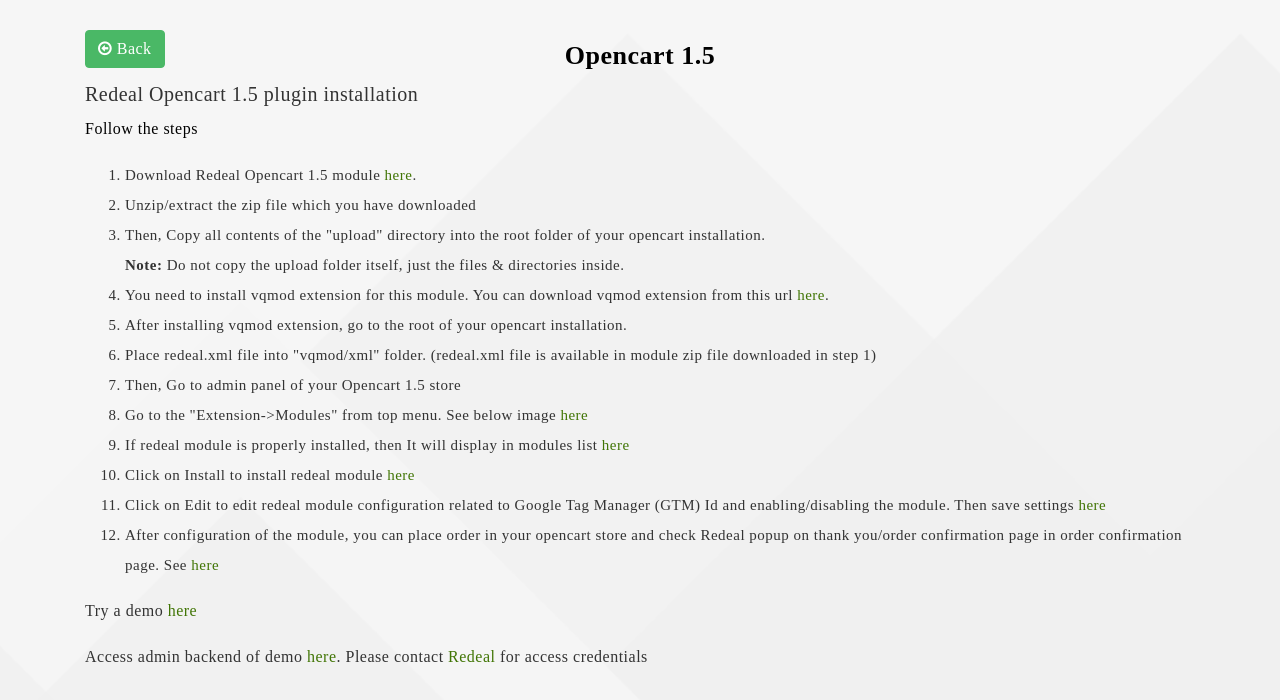
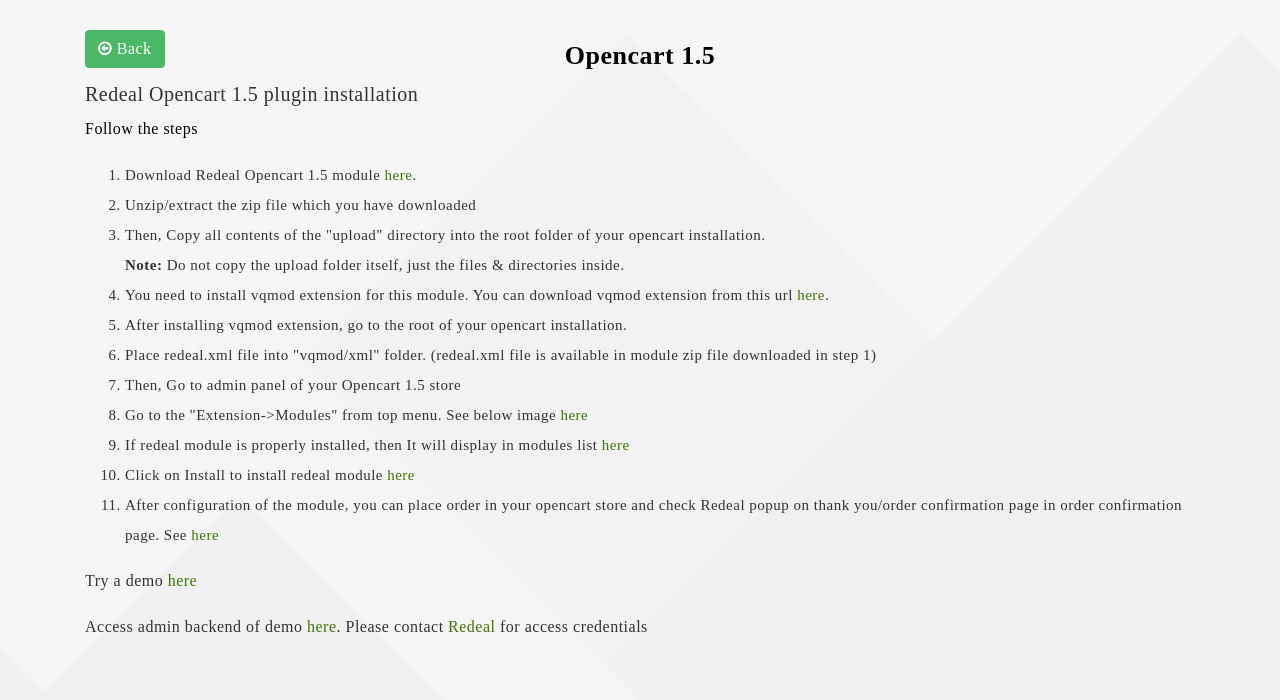
Before and after one commit to Redealdev/RedealInstallation, a plain HTML site: page opencart1.5-detail.html in a window 1280 px wide. Drawn offline with nearby package versions, Linux system fonts and the light colour scheme.

Commit message:
Updated Download Links and steps
Updated Download Links and steps

```diff
--- a/opencart1.5-detail.html
+++ b/opencart1.5-detail.html
@@ -24,7 +24,7 @@
             <h5>Redeal Opencart 1.5 plugin installation</h5>
             <p class="stepsbelow">Follow the steps</p>
             <ol class="loweralpha">
-                <li>Download Redeal Opencart 1.5 module <a class="sourcelink-detail" href="https://github.com/Redealdev/RedealPlugin-Opencart/archive/app-15-1.0.0.zip">here</a>.</li>
+                <li>Download Redeal Opencart 1.5 module <a class="sourcelink-detail" href="https://github.com/Redealdev/RedealPlugin-Opencart/archive/app-15-1.0.1.zip">here</a>.</li>
                 <li>Unzip/extract the zip file which you have downloaded</li>
                 <li>Then, Copy all contents of the "upload" directory into the root folder of your opencart installation.<br/>
                     <b>Note:</b> Do not copy the upload folder itself, just the files & directories inside.
@@ -36,7 +36,6 @@
                 <li>Go to the "Extension->Modules" from top menu. See below image <a class="sourcelink-detail" href="images/opencart1.5/opencart1.png">here</a></li>
                 <li>If redeal module is properly installed, then It will display in modules list <a class="sourcelink-detail" href="images/opencart1.5/opencart2.png">here</a></li>
                 <li>Click on Install to install redeal module <a class="sourcelink-detail" href="images/opencart1.5/opencart3.png">here</a></li>
-                <li>Click on Edit to edit redeal module configuration related to Google Tag Manager (GTM) Id and enabling/disabling the module. Then save settings <a class="sourcelink-detail" href="images/opencart1.5/opencart4.png">here</a></li>
                 <li>After configuration of the module, you can place order in your opencart store and check Redeal popup on thank you/order confirmation page in order confirmation page. See <a class="sourcelink-detail" href="images/redeal-popup1.png">here</a></li>
             </ol>
             <p>Try a demo <a class="sourcelink-detail" href="https://opencart.redeal.se/" target="_blank">here</a></p>
```
